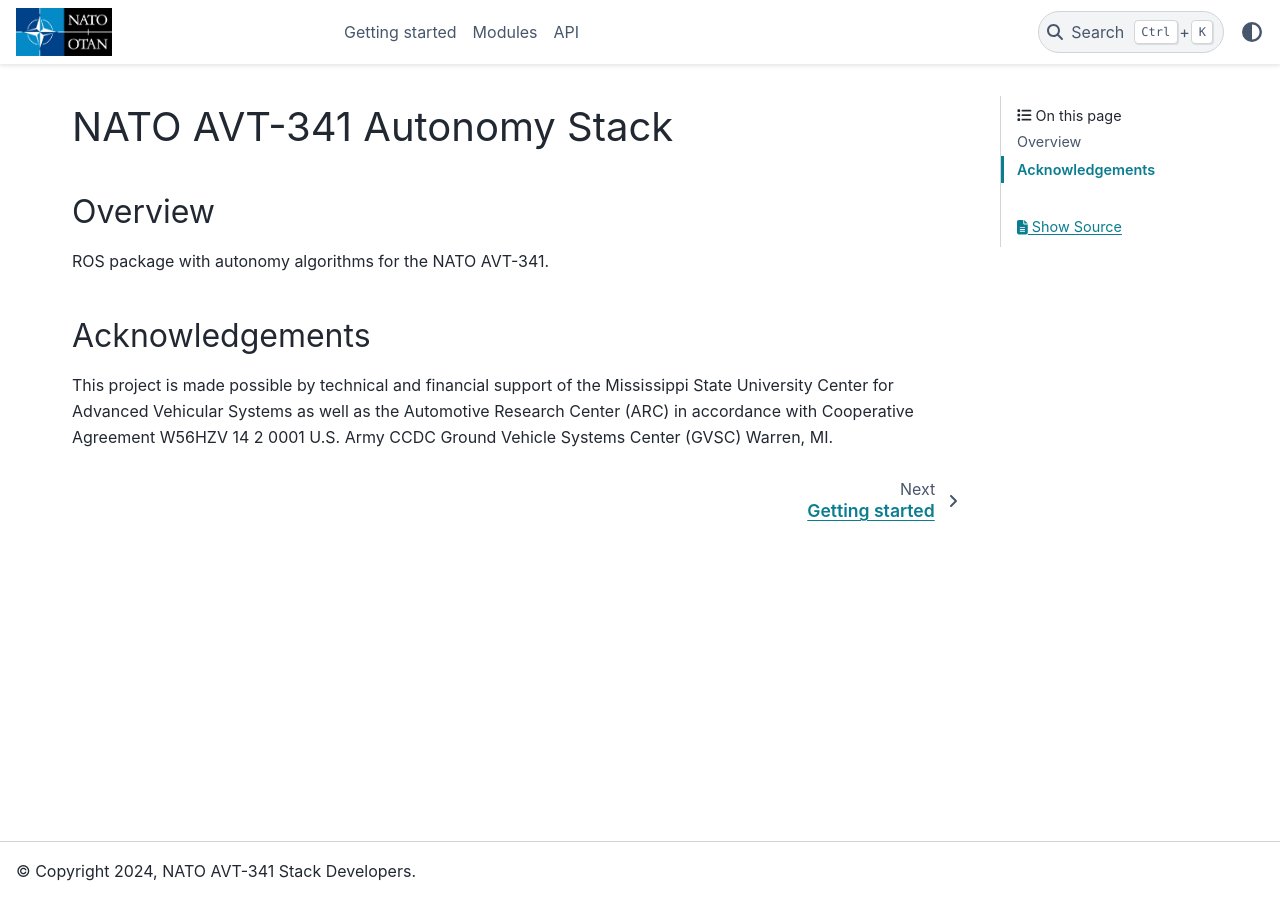
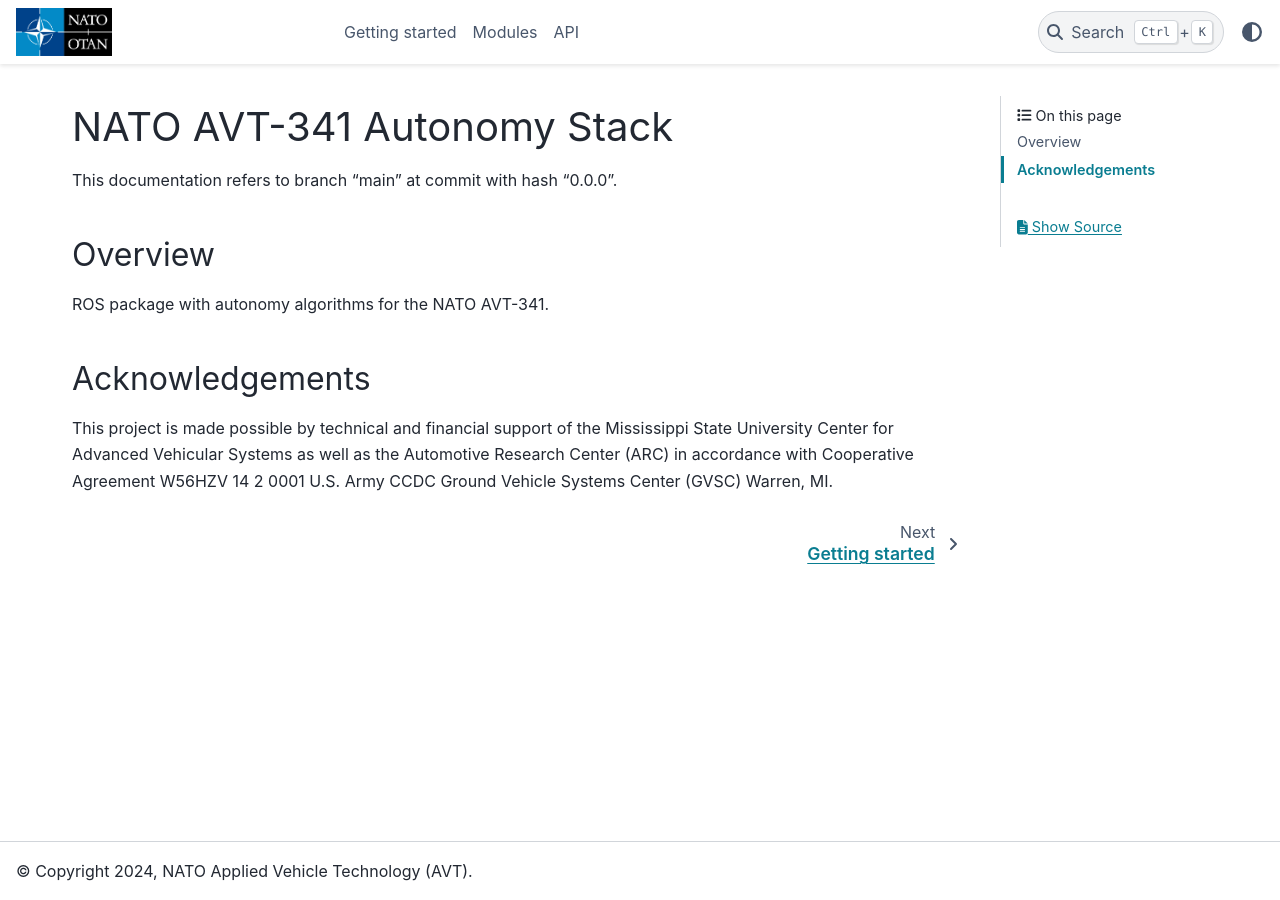
Before and after one commit to TulgaErsal/nato-avt-341-stack, a Sphinx documentation site: the page built from docs/source/index.rst, in a window 1280 px wide. Built offline with Sphinx 7.4.7 and the PyData theme 0.15.4, drawn with Linux system fonts in a browser that asks for light colours; some of the changed lines change nothing that is shown.

Commit message:
Add LaTeX PDF build to Sphinx documentation
This commit adds a LaTeX PDF build with sensible defaults to the Sphinx
documentation build settings. The commit also includes a convenience
function to mark the Sphinx documentation release with the hash of the
current Git commit.

```diff
--- a/docs/source/conf.py
+++ b/docs/source/conf.py
@@ -1,10 +1,20 @@
+import subprocess
+
+def get_git_revision_short_hash() -> str:
+    """Get the short hash of the Git repository in the parent folder."""
+    return subprocess.check_output(['git', 'rev-parse', '--short', 'HEAD'], cwd="../").decode('ascii').strip()
+
+# General
 project = "NATO AVT-341 Autonomy Stack"
-copyright = "2024, NATO AVT-341 Stack Developers"
-author = "NATO AVT-341 Stack Developers"
-release = "2024-02-26"
+copyright = "2024, NATO Applied Vehicle Technology (AVT)"
+author = "The AVT-341 Autonomy Stack Developers Team"
+version = "main"
+release = get_git_revision_short_hash()
 extensions = ["breathe"]
 templates_path = ["_templates"]
 exclude_patterns = []
+
+# HTML build
 html_theme = "pydata_sphinx_theme"
 html_theme_options = {
     "navigation_with_keys": False,
@@ -15,6 +25,19 @@
     "css/custom.css",
 ]
 html_show_sphinx = False
+
+# LaTeX PDF build
+latex_elements = {
+    'preamble': r'\usepackage{nato-theme}',
+    'extraclassoptions': 'openany,oneside',
+    "releasename": "Commit hash",
+}
+latex_additional_files = ["_static/latex/nato-theme.sty"]
+latex_authors = r"Tulga Ersal \and Christopher T. Goodin \and Dario Sirangelo"
+latex_documents = [("index", "nato-avt-341-stack.tex", project, latex_authors, "manual")]
+pdf_documents = [("index", "nato-avt-341-stack", "title", latex_authors)]
+
+# Breathe extension
 breathe_projects = {"nato-avt-341-stack": "../build/xml"}
 breathe_default_project = "nato-avt-341-stack"
 breathe_default_members = (
--- a/docs/source/index.rst
+++ b/docs/source/index.rst
@@ -1,5 +1,7 @@
 NATO AVT-341 Autonomy Stack
 ===========================
+
+This documentation refers to branch "|version|" at commit with hash "|release|".
 
 Overview
 --------
```
Also changed, not shown: 1 other file.
